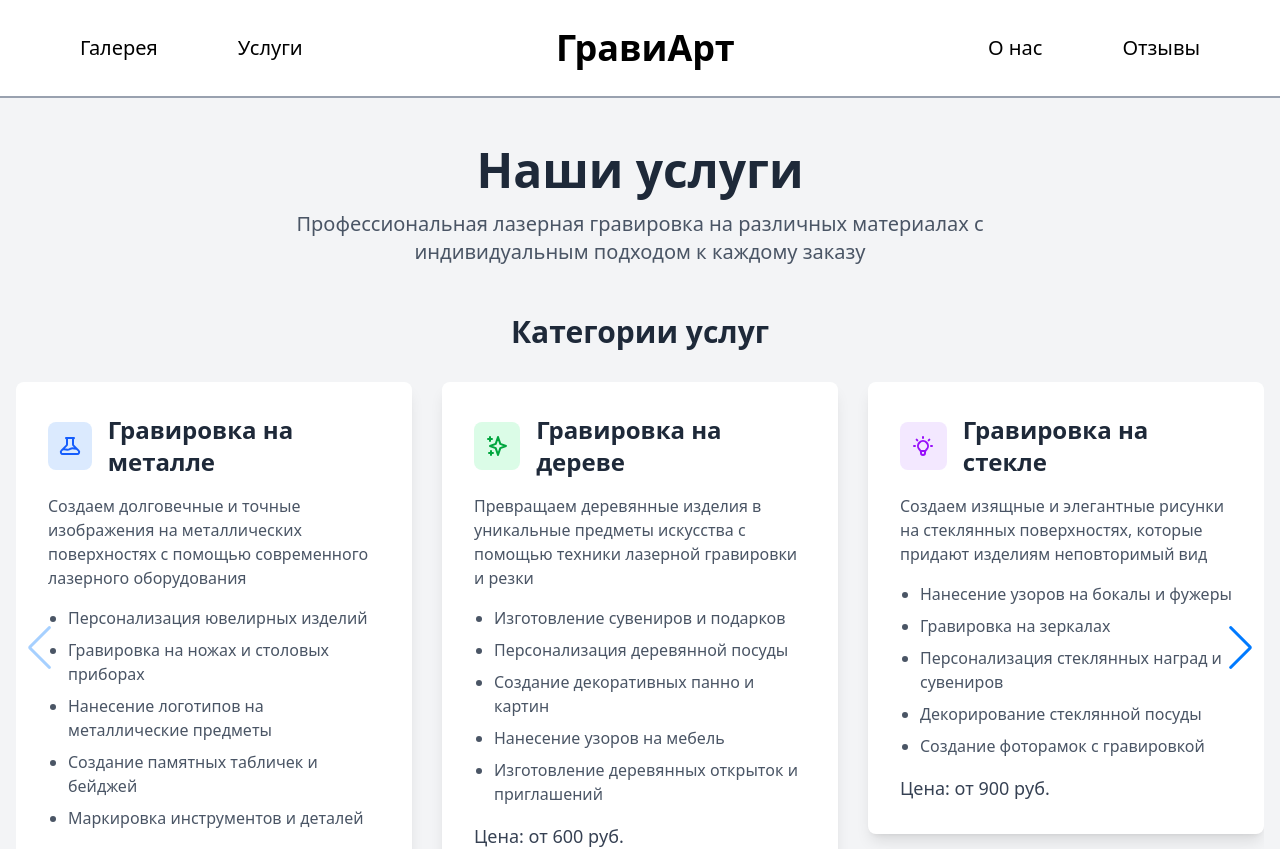
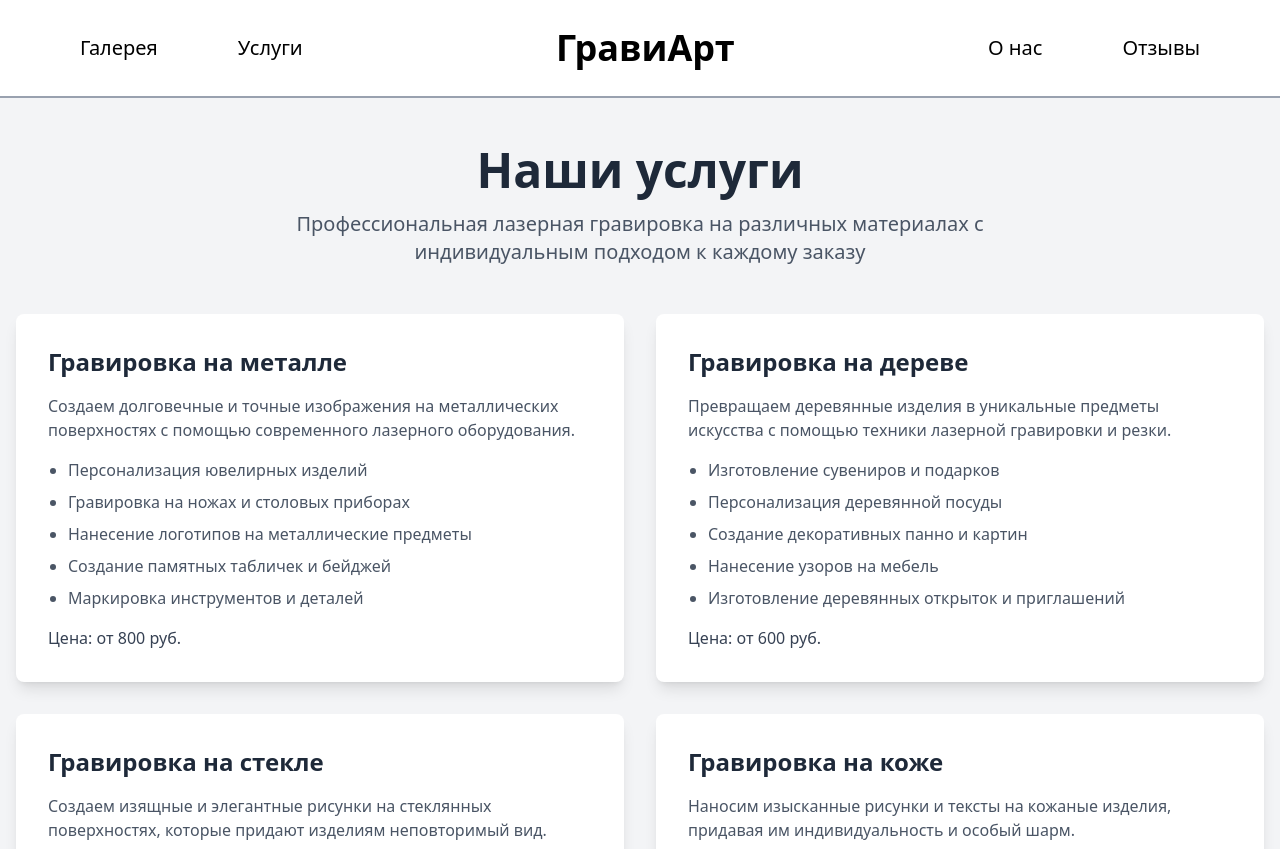
Before and after one commit to elmambino/engraveArt-front, a Nuxt app: page /services in a window 1280 px wide. Shown: the top 849 px of the page. Built offline with nearby package versions, Linux system fonts and the light colour scheme.

Commit message:
Update services.vue

```diff
--- a/pages/services.vue
+++ b/pages/services.vue
@@ -13,135 +13,82 @@
 
     <!-- Основной контент с услугами -->
     <div class="container mx-auto px-4">
-      <!-- Слайдер услуг -->
-      <div class="mb-16">
-        <h2 class="text-3xl font-bold mb-8 text-gray-800 text-center">
-          Категории услуг
+      <!-- Категории услуг -->
+      <div class="grid grid-cols-1 md:grid-cols-2 gap-8 mb-16">
+        <!-- Гравировка на металле -->
+        <div class="bg-white rounded-lg shadow-lg p-8">
+          <h2 class="text-2xl font-bold mb-4 text-gray-800">
+            Гравировка на металле
           </h2>
-
-        <!-- Swiper контейнер -->
-        <div class="services-slider-container relative">
-          <Swiper
-            :modules="modules"
-            :slides-per-view="1"
-            :space-between="30"
-            :pagination="{ clickable: true }"
-            :navigation="true"
-            :breakpoints="breakpoints"
-            class="services-swiper"
-          >
-            <!-- Слайд 1: Гравировка на металле -->
-            <SwiperSlide>
-              <div class="bg-white rounded-lg shadow-lg p-8 h-full">
-                <div class="flex items-center mb-4">
-                  <div class="w-12 h-12 bg-blue-100 rounded-lg flex items-center justify-center mr-4">
-                    <svg class="w-6 h-6 text-blue-600" fill="none" stroke="currentColor" viewBox="0 0 24 24">
-                      <path stroke-linecap="round" stroke-linejoin="round" stroke-width="2" d="M19.428 15.428a2 2 0 00-1.022-.547l-2.387-.477a6 6 0 00-3.86.517l-.318.158a6 6 0 01-3.86.517L6.05 15.21a2 2 0 00-1.806.547M8 4h8l-1 1v5.172a2 2 0 00.586 1.414l5 5c1.26 1.26.367 3.414-1.415 3.414H4.828c-1.782 0-2.674-2.154-1.414-3.414l5-5A2 2 0 009 10.172V5L8 4z"></path>
-                    </svg>
-                  </div>
-                  <h3 class="text-2xl font-bold text-gray-800">
-                    Гравировка на металле
-                  </h3>
-                </div>
           <p class="text-gray-600 mb-4">
             Создаем долговечные и точные изображения на металлических
-                  поверхностях с помощью современного лазерного оборудования
+            поверхностях с помощью современного лазерного оборудования.
           </p>
-                <ul class="list-disc pl-5 text-gray-600 space-y-2 mb-4">
+          <ul class="list-disc pl-5 text-gray-600 space-y-2">
             <li>Персонализация ювелирных изделий</li>
             <li>Гравировка на ножах и столовых приборах</li>
             <li>Нанесение логотипов на металлические предметы</li>
             <li>Создание памятных табличек и бейджей</li>
             <li>Маркировка инструментов и деталей</li>
           </ul>
-                <p class="text-gray-700 font-medium text-lg">Цена: от 800 руб.</p>
+          <p class="mt-4 text-gray-700 font-medium">Цена: от 800 руб.</p>
         </div>
-            </SwiperSlide>
 
-            <!-- Слайд 2: Гравировка на дереве -->
-            <SwiperSlide>
-              <div class="bg-white rounded-lg shadow-lg p-8 h-full">
-                <div class="flex items-center mb-4">
-                  <div class="w-12 h-12 bg-green-100 rounded-lg flex items-center justify-center mr-4">
-                    <svg class="w-6 h-6 text-green-600" fill="none" stroke="currentColor" viewBox="0 0 24 24">
-                      <path stroke-linecap="round" stroke-linejoin="round" stroke-width="2" d="M5 3v4M3 5h4M6 17v4m-2-2h4m5-16l2.286 6.857L21 12l-5.714 2.143L13 21l-2.286-6.857L5 12l5.714-2.143L13 3z"></path>
-                    </svg>
-                  </div>
-                  <h3 class="text-2xl font-bold text-gray-800">
+        <!-- Гравировка на дереве -->
+        <div class="bg-white rounded-lg shadow-lg p-8">
+          <h2 class="text-2xl font-bold mb-4 text-gray-800">
             Гравировка на дереве
-                  </h3>
-                </div>
+          </h2>
           <p class="text-gray-600 mb-4">
             Превращаем деревянные изделия в уникальные предметы искусства с
-                  помощью техники лазерной гравировки и резки
+            помощью техники лазерной гравировки и резки.
           </p>
-                <ul class="list-disc pl-5 text-gray-600 space-y-2 mb-4">
+          <ul class="list-disc pl-5 text-gray-600 space-y-2">
             <li>Изготовление сувениров и подарков</li>
             <li>Персонализация деревянной посуды</li>
             <li>Создание декоративных панно и картин</li>
             <li>Нанесение узоров на мебель</li>
             <li>Изготовление деревянных открыток и приглашений</li>
           </ul>
-                <p class="text-gray-700 font-medium text-lg">Цена: от 600 руб.</p>
+          <p class="mt-4 text-gray-700 font-medium">Цена: от 600 руб.</p>
         </div>
-            </SwiperSlide>
 
-            <!-- Слайд 3: Гравировка на стекле -->
-            <SwiperSlide>
-              <div class="bg-white rounded-lg shadow-lg p-8 h-full">
-                <div class="flex items-center mb-4">
-                  <div class="w-12 h-12 bg-purple-100 rounded-lg flex items-center justify-center mr-4">
-                    <svg class="w-6 h-6 text-purple-600" fill="none" stroke="currentColor" viewBox="0 0 24 24">
-                      <path stroke-linecap="round" stroke-linejoin="round" stroke-width="2" d="M9.663 17h4.673M12 3v1m6.364 1.636l-.707.707M21 12h-1M4 12H3m3.343-5.657l-.707-.707m2.828 9.9a5 5 0 117.072 0l-.548.547A3.374 3.374 0 0014 18.469V19a2 2 0 11-4 0v-.531c0-.895-.356-1.754-.988-2.386l-.548-.547z"></path>
-                    </svg>
-                  </div>
-                  <h3 class="text-2xl font-bold text-gray-800">
+        <!-- Гравировка на стекле -->
+        <div class="bg-white rounded-lg shadow-lg p-8">
+          <h2 class="text-2xl font-bold mb-4 text-gray-800">
             Гравировка на стекле
-                  </h3>
-                </div>
+          </h2>
           <p class="text-gray-600 mb-4">
             Создаем изящные и элегантные рисунки на стеклянных поверхностях,
-                  которые придают изделиям неповторимый вид
+            которые придают изделиям неповторимый вид.
           </p>
-                <ul class="list-disc pl-5 text-gray-600 space-y-2 mb-4">
+          <ul class="list-disc pl-5 text-gray-600 space-y-2">
             <li>Нанесение узоров на бокалы и фужеры</li>
             <li>Гравировка на зеркалах</li>
             <li>Персонализация стеклянных наград и сувениров</li>
             <li>Декорирование стеклянной посуды</li>
             <li>Создание фоторамок с гравировкой</li>
           </ul>
-                <p class="text-gray-700 font-medium text-lg">Цена: от 900 руб.</p>
+          <p class="mt-4 text-gray-700 font-medium">Цена: от 900 руб.</p>
         </div>
-            </SwiperSlide>
 
-            <!-- Слайд 4: Гравировка на коже -->
-            <SwiperSlide>
-              <div class="bg-white rounded-lg shadow-lg p-8 h-full">
-                <div class="flex items-center mb-4">
-                  <div class="w-12 h-12 bg-orange-100 rounded-lg flex items-center justify-center mr-4">
-                    <svg class="w-6 h-6 text-orange-600" fill="none" stroke="currentColor" viewBox="0 0 24 24">
-                      <path stroke-linecap="round" stroke-linejoin="round" stroke-width="2" d="M7 21a4 4 0 01-4-4V5a2 2 0 012-2h4a2 2 0 012 2v12a4 4 0 01-4 4zM21 5a2 2 0 00-2-2h-4a2 2 0 00-2 2v12a4 4 0 004 4h4a2 2 0 002-2V5z"></path>
-                    </svg>
-                  </div>
-                  <h3 class="text-2xl font-bold text-gray-800">
+        <!-- Гравировка на коже -->
+        <div class="bg-white rounded-lg shadow-lg p-8">
+          <h2 class="text-2xl font-bold mb-4 text-gray-800">
             Гравировка на коже
-                  </h3>
-                </div>
+          </h2>
           <p class="text-gray-600 mb-4">
             Наносим изысканные рисунки и тексты на кожаные изделия, придавая им
-                  индивидуальность и особый шарм
+            индивидуальность и особый шарм.
           </p>
-                <ul class="list-disc pl-5 text-gray-600 space-y-2 mb-4">
+          <ul class="list-disc pl-5 text-gray-600 space-y-2">
             <li>Персонализация кошельков и портмоне</li>
             <li>Нанесение монограмм на кожаные аксессуары</li>
             <li>Гравировка на обложках ежедневников</li>
             <li>Создание уникальных ремней с гравировкой</li>
             <li>Декорирование кожаных сумок и рюкзаков</li>
           </ul>
-                <p class="text-gray-700 font-medium text-lg">Цена: от 750 руб.</p>
-              </div>
-            </SwiperSlide>
-          </Swiper>
+          <p class="mt-4 text-gray-700 font-medium">Цена: от 750 руб.</p>
         </div>
       </div>
 
@@ -159,7 +106,7 @@
             </h3>
             <p class="text-gray-600">
               Наши дизайнеры помогут вам создать уникальный проект для
-              гравировки, учитывая все ваши пожелания и особенности материала
+              гравировки, учитывая все ваши пожелания и особенности материала.
             </p>
             <p class="mt-3 text-gray-700 font-medium">Цена: от 500 руб.</p>
           </div>
@@ -171,7 +118,7 @@
             </h3>
             <p class="text-gray-600">
               Если вам нужно получить заказ в кратчайшие сроки, мы готовы
-              выполнить работу в ускоренном режиме без потери качества
+              выполнить работу в ускоренном режиме без потери качества.
             </p>
             <p class="mt-3 text-gray-700 font-medium">
               Наценка: +50% к стоимости
@@ -183,12 +130,14 @@
             <h3 class="text-xl font-semibold mb-3 text-gray-800">Доставка</h3>
             <p class="text-gray-600">
               Предлагаем услуги доставки готовых изделий по городу и отправку в
-              другие регионы через надежные транспортные компании
+              другие регионы через надежные транспортные компании.
             </p>
             <p class="mt-3 text-gray-700 font-medium">Цена: от 300 руб.</p>
           </div>
         </div>
       </div>
+
+      <!-- Процесс работы -->
 
       <!-- Призыв к действию -->
       <div class="text-center">
@@ -211,38 +160,6 @@
 </template>
 
 <script setup>
-// Импорт Swiper и модулей
-import { Swiper, SwiperSlide } from 'swiper/vue'
-import { Navigation, Pagination } from 'swiper/modules'
-
-// Импорт стилей Swiper
-import 'swiper/css'
-import 'swiper/css/navigation'
-import 'swiper/css/pagination'
-
-// Модули Swiper
-const modules = [Navigation, Pagination]
-
-// Настройки breakpoints для адаптивности
-const breakpoints = {
-  640: {
-    slidesPerView: 1,
-    spaceBetween: 20,
-  },
-  768: {
-    slidesPerView: 2,
-    spaceBetween: 30,
-  },
-  1024: {
-    slidesPerView: 2,
-    spaceBetween: 30,
-  },
-  1280: {
-    slidesPerView: 3,
-    spaceBetween: 30,
-  }
-}
-
 // Состояние для модального окна
 const showModal = ref(false)
 
```
Lines whose indentation alone changed are shown as unchanged.
